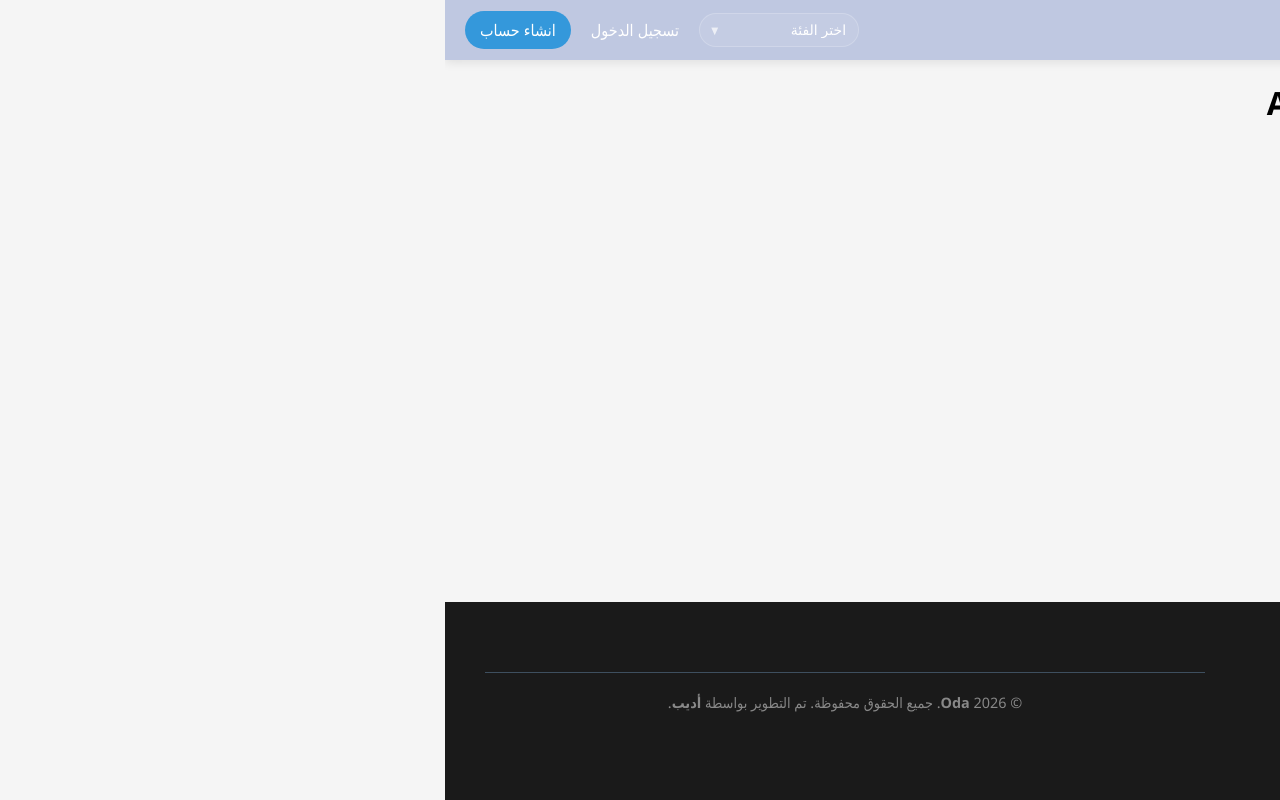
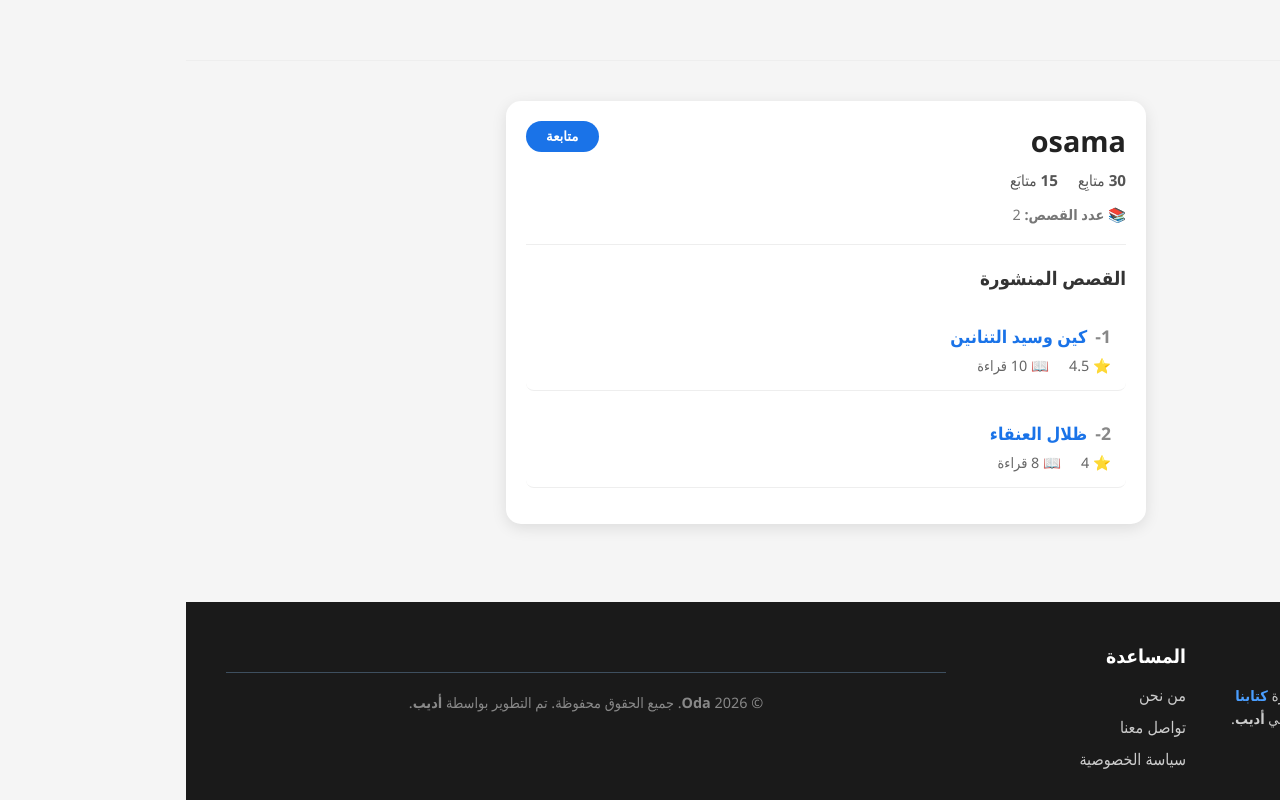
Before and after one commit to osama-alhudhaif/website, a React (Vite) app in the folder frontend/: page /profel/AuthorProfile in a window 1280 px wide. Built offline with nearby package versions, Linux system fonts and the light colour scheme; grey boxes are pictures that could not be loaded.

Commit message:
تخصيص هيدر مبسط لصفحات البروفايل

```diff
--- a/frontend/src/App.tsx
+++ b/frontend/src/App.tsx
@@ -1,4 +1,4 @@
-import { Routes, Route } from 'react-router-dom';
+import { Routes, Route, useLocation, Link } from 'react-router-dom';
 import './App.css';
 import Header from './constants/Header';
 import Footer from './constants/Footer';
@@ -11,9 +11,32 @@ import AuthorProfile from './profel/AuthorProfile';
 import MyProfile from './profel/MyProfile';
 
 const App = () => {
+  const location = useLocation();
+
+  // المسارات التي تتطلب هيدر مبسط (شعار واسم فقط)
+  const isProfilePage = ['/profel/AuthorProfile', '/profel/MyProfile'].includes(location.pathname);
+
   return (
     <div className="app-wrapper">
+      {/* إذا كانت صفحة بروفايل، اظهر هيدر بسيط، وإذا لا اظهر الهيدر العادي */}
+      {isProfilePage ? (
+        <header style={{
+          padding: '10px 20px',
+          borderBottom: '1px solid #eee',
+          display: 'flex',
+          alignItems: 'center',
+          direction: 'rtl'
+        }}>
+          <Link to="/" style={{ textDecoration: 'none', display: 'flex', alignItems: 'center', gap: '10px' }}>
+            {/* استبدل src برابط شعارك الحقيقي */}
+            <img src="/logo.png" alt="Logo" style={{ width: '40px', height: '40px' }} />
+            <span style={{ fontSize: '1.2em', fontWeight: 'bold', color: '#333' }}>اسم الموقع</span>
+          </Link>
+        </header>
+      ) : (
         <Header />
+      )}
+
       <div className="app-container">
         <Routes>
           <Route path="/" element={<Body />} />
@@ -22,13 +45,11 @@ const App = () => {
           <Route path="/login" element={<Login />} />
           <Route path="/register" element={<Register />} />
           <Route path="/reading" element={<Reading />} />
-
-  {/* أضف هذه الأسطر هنا */}
           <Route path="/profel/AuthorProfile" element={<AuthorProfile />} />
           <Route path="/profel/MyProfile" element={<MyProfile />} />
         </Routes>
       </div>
-      {/* ملاحظة: نقلت <Body /> ليكون داخل الـ Routes كصفحة رئيسية */}
+
       <Footer />
     </div>
   );
--- a/frontend/src/profel/AuthorProfile.tsx
+++ b/frontend/src/profel/AuthorProfile.tsx
@@ -1,9 +1,149 @@
-const AuthorProfile = () => {
-    return (
+import { type FC, useState } from "react";
+
+// 1) تعريف نوع القصة
+interface Story {
+  id: number;
+  title: string;
+  evaluation: number;
+  numberOfTimesRead: number;
+}
+
+// 2) مكوّن عنصر القصة
+interface StoryItemProps extends Story {
+  authorName: string;
+}
+
+const StoryItem: FC<StoryItemProps> = ({
+  id,
+  title,
+  evaluation,
+  numberOfTimesRead,
+  authorName,
+}) => {
+  return (
+    <li
+      style={{
+        marginBottom: "15px",
+        padding: "15px",
+        borderBottom: "1px solid #eee",
+        borderRadius: "8px",
+      }}
+    >
+      <div style={{ fontWeight: "bold", fontSize: "1.1em" }}>
+        <span style={{ color: "#888", marginLeft: "8px" }}>{id}-</span>
+        <a
+          href={`/${encodeURIComponent(authorName)}/${encodeURIComponent(title)}`}
+          style={{ textDecoration: "none", color: "#1a73e8" }}
+        >
+          {title}
+        </a>
+      </div>
+      <div style={{ fontSize: "0.9em", color: "#666", marginTop: "8px", display: "flex", gap: "20px" }}>
+        <span>⭐ {evaluation}</span>
+        <span>📖 {numberOfTimesRead} قراءة</span>
+      </div>
+    </li>
+  );
+};
+
+// 3) المكون الرئيسي AuthorProfile
+const AuthorProfile: FC = () => {
+  const [name] = useState<string>("osama");
+  const [followers, setFollowers] = useState<number>(30); // من يتابعونك
+  const [following] = useState<number>(15);              // من تتابعهم أنت
+  const [isFollowing, setIsFollowing] = useState<boolean>(false);
+
+  const [stories] = useState<Story[]>([
+    { id: 1, title: "كين وسيد التنانين", evaluation: 4.5, numberOfTimesRead: 10 },
+    { id: 2, title: "ظلال العنقاء", evaluation: 4.0, numberOfTimesRead: 8 },
+  ]);
+
+  const handleFollowClick = () => {
+    if (isFollowing) {
+      setFollowers(prev => prev - 1);
+    } else {
+      setFollowers(prev => prev + 1);
+    }
+    setIsFollowing(!isFollowing);
+  };
+
+  // تنسيق مشترك للروابط (Followers & Following)
+  const statsLinkStyle = {
+    textDecoration: "none",
+    color: "#555",
+    fontSize: "0.95em",
+    transition: "color 0.2s"
+  };
+
+  return (
+    <div style={{
+      padding: "20px",
+      fontFamily: "'Segoe UI', Tahoma, sans-serif",
+      direction: "rtl",
+      maxWidth: "600px",
+      margin: "40px auto",
+      backgroundColor: "#fff",
+      boxShadow: "0 4px 15px rgba(0,0,0,0.1)",
+      borderRadius: "15px"
+    }}>
+
+      {/* قسم الهوية وزر المتابعة */}
+      <div style={{ display: "flex", justifyContent: "space-between", alignItems: "flex-start", marginBottom: "15px" }}>
         <div>
-            <h1>Author: Firstname Lastname</h1>
+          <h1 style={{ margin: 0, fontSize: "1.8em", color: "#222" }}>{name}</h1>
+
+          {/* قسم الروابط (المتابعين والمتابَعين) */}
+          <div style={{ display: "flex", gap: "20px", marginTop: "10px" }}>
+            <a
+              href={`/${name}/followers`}
+              style={statsLinkStyle}
+              onMouseOver={(e) => (e.currentTarget.style.color = "#000")}
+              onMouseOut={(e) => (e.currentTarget.style.color = "#555")}
+            >
+              <strong>{followers}</strong> متابِع
+            </a>
+
+            <a
+              href={`/${name}/following`}
+              style={statsLinkStyle}
+              onMouseOver={(e) => (e.currentTarget.style.color = "#000")}
+              onMouseOut={(e) => (e.currentTarget.style.color = "#555")}
+            >
+              <strong>{following}</strong> متابَع
+            </a>
+          </div>
         </div>
-    );
+
+        <button
+          onClick={handleFollowClick}
+          style={{
+            padding: "8px 20px",
+            borderRadius: "20px",
+            border: isFollowing ? "1px solid #ccc" : "none",
+            fontWeight: "bold",
+            cursor: "pointer",
+            backgroundColor: isFollowing ? "#fff" : "#1a73e8",
+            color: isFollowing ? "#333" : "#fff",
+          }}
+        >
+          {isFollowing ? "إلغاء المتابعة" : "متابعة"}
+        </button>
+      </div>
+
+      <div style={{ marginBottom: "20px", color: "#777", fontSize: "0.9em" }}>
+        <strong>📚 عدد القصص:</strong> {stories.length}
+      </div>
+
+      <hr style={{ border: "0", borderTop: "1px solid #eee", margin: "20px 0" }} />
+
+      <h3 style={{ color: "#333" }}>القصص المنشورة</h3>
+      <ul style={{ listStyleType: "none", padding: 0 }}>
+        {stories.map((story) => (
+          <StoryItem key={story.id} {...story} authorName={name} />
+        ))}
+      </ul>
+    </div>
+  );
 };
 
 export default AuthorProfile;
--- a/frontend/src/profel/MyProfile.tsx
+++ b/frontend/src/profel/MyProfile.tsx
@@ -1,10 +1,88 @@
-const MyProfile = () => {
-    return (
-        <div>
-            <h1>Author: Firstname Lastname</h1>
-            <h1>test</h1>
+import { type FC, useState } from "react";
+
+interface Story {
+  id: number;
+  title: string;
+  evaluation: number;
+  numberOfTimesRead: number;
+  isHidden: boolean; // خاصية جديدة للإخفاء
+}
+
+const MyProfile: FC = () => {
+  const [name] = useState<string>("osama");
+  const [followers] = useState<number>(30);
+  const [following] = useState<number>(15);
+
+  const [stories, setStories] = useState<Story[]>([
+    { id: 1, title: "كين وسيد التنانين", evaluation: 4.5, numberOfTimesRead: 10, isHidden: false },
+    { id: 2, title: "ظلال العنقاء", evaluation: 4.0, numberOfTimesRead: 8, isHidden: false },
+    { id: 3, title: "سر المدينة المفقودة", evaluation: 3.8, numberOfTimesRead: 12, isHidden: false },
+  ]);
+
+  // دالة الحذف
+  const deleteStory = (id: number) => {
+    setStories(stories.filter(s => s.id !== id));
+  };
+
+  // دالة الإخفاء/الإظهار
+  const toggleHideStory = (id: number) => {
+    setStories(stories.map(s => s.id === id ? { ...s, isHidden: !s.isHidden } : s));
+  };
+
+  return (
+    <div style={{ padding: "30px 20px", fontFamily: "sans-serif", direction: "rtl", maxWidth: "600px", margin: "0 auto" }}>
+
+      {/* رأس الصفحة بدون زر متابعة */}
+      <div style={{ textAlign: "center", marginBottom: "30px" }}>
+        <h1>{name} (ملفي الشخصي)</h1>
+        <div style={{ display: "flex", justifyContent: "center", gap: "20px" }}>
+          <a href="/followers" style={{ textDecoration: "none", color: "#333" }}><strong>{followers}</strong> متابِع</a>
+          <a href="/following" style={{ textDecoration: "none", color: "#333" }}><strong>{following}</strong> متابَع</a>
         </div>
-    );
+      </div>
+
+      <hr />
+
+      <h3>قصصي الذاتية</h3>
+      <ul style={{ padding: 0 }}>
+        {stories.map(story => (
+          <li key={story.id} style={{
+            display: "flex",
+            justifyContent: "space-between",
+            alignItems: "center",
+            padding: "15px",
+            marginBottom: "10px",
+            backgroundColor: story.isHidden ? "#f0f0f0" : "#fff",
+            border: "1px solid #ddd",
+            borderRadius: "8px",
+            opacity: story.isHidden ? 0.6 : 1
+          }}>
+            <div>
+              <strong style={{ display: "block", textDecoration: story.isHidden ? "line-through" : "none" }}>
+                {story.title}
+              </strong>
+              <small style={{ color: "#888" }}>⭐ {story.evaluation} | 📖 {story.numberOfTimesRead}</small>
+            </div>
+
+            <div style={{ display: "flex", gap: "10px" }}>
+              <button
+                onClick={() => toggleHideStory(story.id)}
+                style={{ cursor: "pointer", border: "none", borderRadius: "5px", padding: "5px 10px", backgroundColor: "#ffc107" }}
+              >
+                {story.isHidden ? "إظهار" : "إخفاء"}
+              </button>
+              <button
+                onClick={() => deleteStory(story.id)}
+                style={{ cursor: "pointer", border: "none", borderRadius: "5px", padding: "5px 10px", backgroundColor: "#ff4d4d", color: "white" }}
+              >
+                حذف
+              </button>
+            </div>
+          </li>
+        ))}
+      </ul>
+    </div>
+  );
 };
 
 export default MyProfile;
```
Lines whose indentation alone changed are shown as unchanged.
